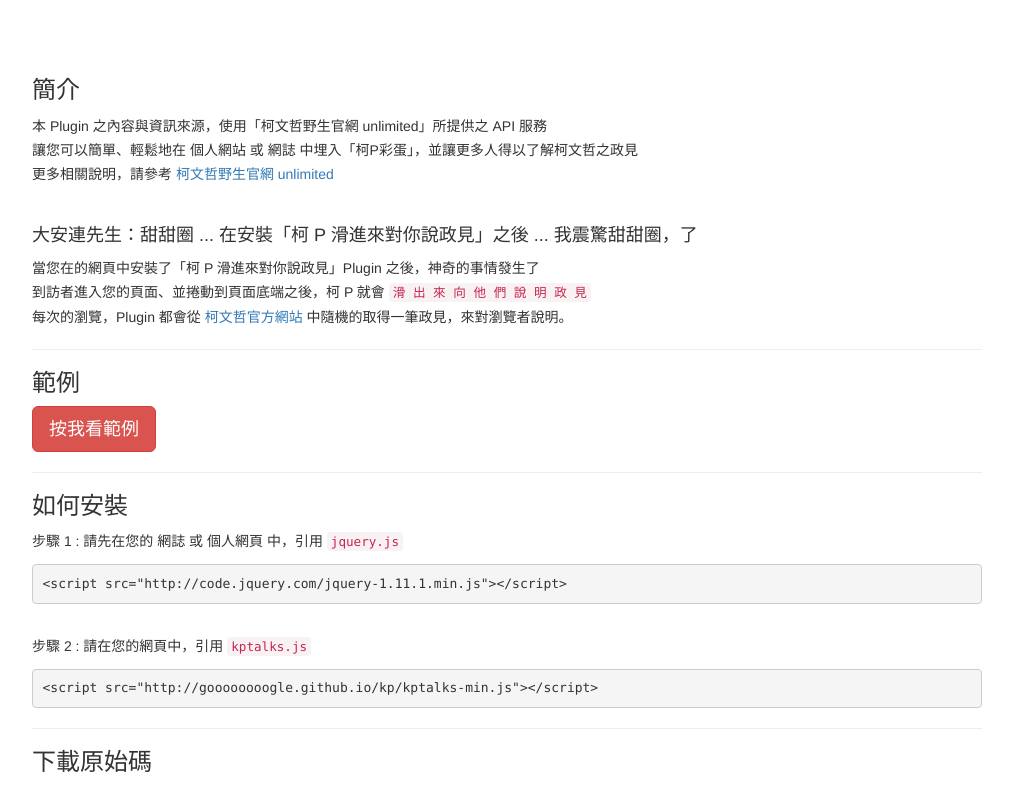
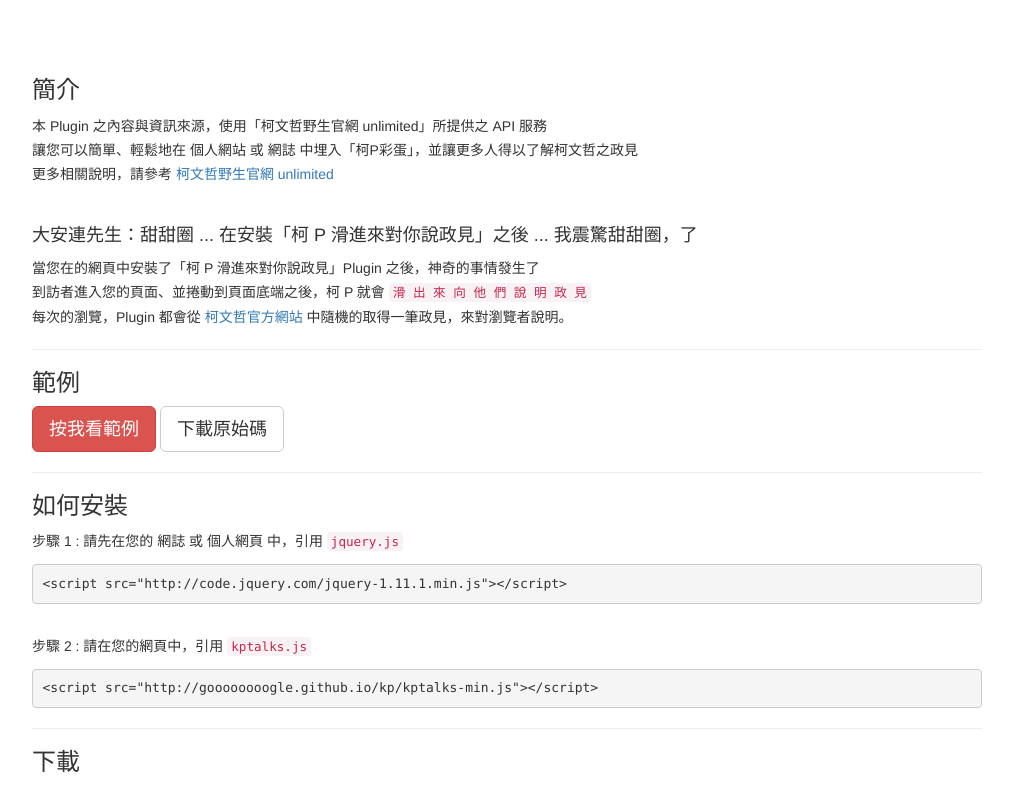
Before and after one commit to shamenchens/yifanslideshow, a plain HTML site: page index.html in a window 1280 px wide. Shown: the part 152-937 px from the top of the page, without its empty margins (133-1146 px from the left). Drawn offline with nearby package versions, Linux system fonts and the light colour scheme.

Commit message:
update index

```diff
--- a/index.html
+++ b/index.html
@@ -40,6 +40,7 @@
   <div class="col_12">
     <h3>範例</h3>
     <a href="/demo" class="btn btn-danger btn-lg">按我看範例</a>
+    <a href="https://github.com/goooooooogle/kp" class="btn btn-default btn-lg">下載原始碼</a>
   </div>
   <hr>
   <div class="col_12">
@@ -52,7 +53,7 @@
   </div>
   <hr>
   <div class="col_12">
-    <h3>下載原始碼</h3>
+    <h3>下載</h3>
     通通都放在 Github，請自取，<a href="https://github.com/goooooooogle/kp" target="_blank">按這裡前往 Github</a><br>歡迎任意使用或更改原始碼，無須告知作者
   </div>
   <hr>
```
